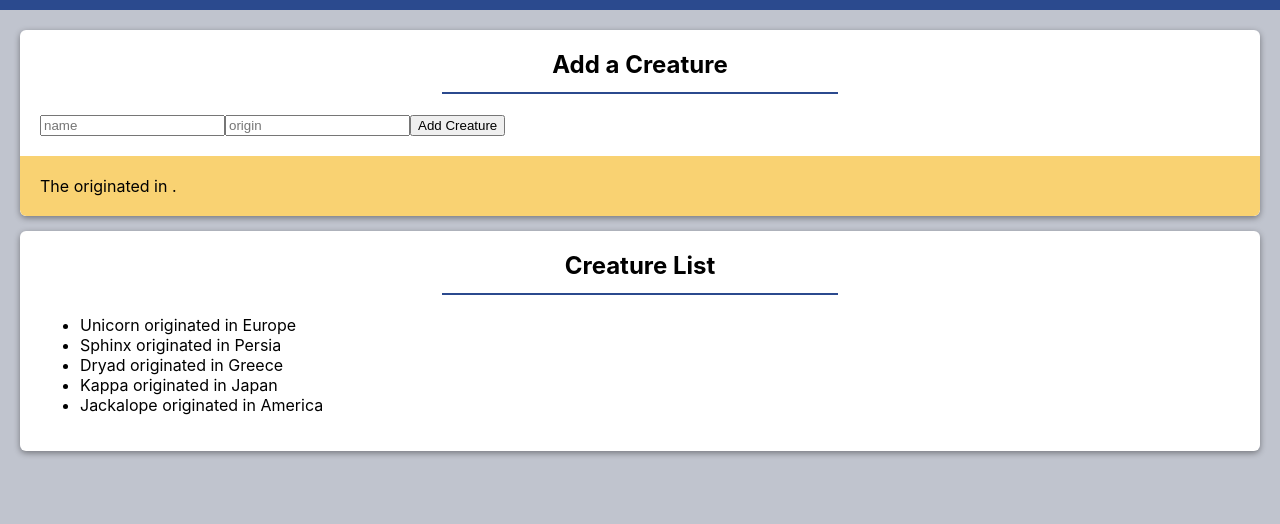
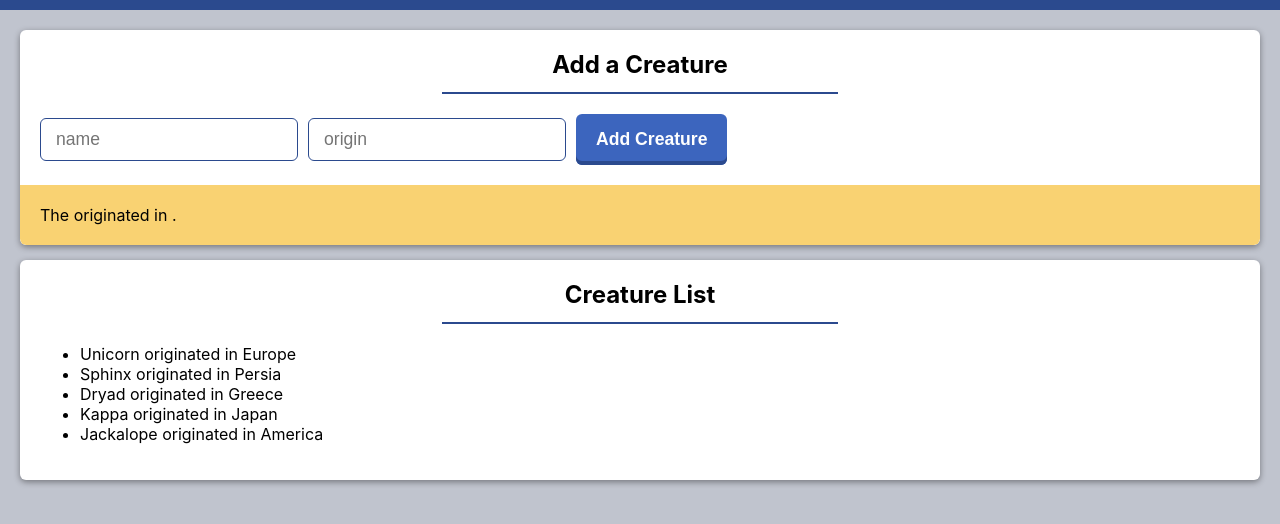
Before and after one commit to myronschippers/apis-react-props, a React app: page / in a window 1280 px wide. Shown: the part 92-616 px from the top of the page. Built offline with nearby package versions, Linux system fonts and the light colour scheme.

Commit message:
styling the form fields and button

```diff
--- a/src/components/App/App.css
+++ b/src/components/App/App.css
@@ -49,3 +49,31 @@
   bottom: 0;
   transform: translate(-50%, 0);
 }
+
+.field {
+  display: inline-block;
+  padding: 10px 15px;
+  margin-right: 10px;
+  border: 1px solid #2b4a8e;
+  border-radius: 6px;
+  font-size: 1.1rem;
+}
+
+.btn {
+  display: inline-block;
+  box-sizing: border-box;
+  padding: 15px 20px;
+  font-size: 1.1rem;
+  font-weight: bold;
+  color: #fefefe;
+  border-radius: 6px;
+  box-shadow: inset 0 -4px 0 #2b4a8e;
+  border-width: 0;
+  background-color: #3c65be;
+  cursor: pointer;
+}
+
+.btn:hover {
+  background-color: #2b4a8e;
+  box-shadow: inset 0 4px 4px #1b2f5a;
+}
--- a/src/components/App/App.js
+++ b/src/components/App/App.js
@@ -37,6 +37,10 @@ class App extends Component {
   }
 
   render() {
+    const displayCreatures = this.state.creatureList.map((creature, index) => {
+      return <li key={index}>{creature.name} originated in {creature.origin}</li>
+    });
+
     return (
       <div>
         <header className="appHd">
@@ -45,32 +49,32 @@ class App extends Component {
         <main className="wrapper">
           <div className="panel panel_connectedTop">
             <h2 className="panel-hdg">Add a Creature</h2>
+
             <input
+              className="field"
               value={this.state.newCreature.name}
               placeholder="name"
               onChange={(event) => this.handleChangeFor(event, 'name')}
             />
             <input
+              className="field"
               value={this.state.newCreature.origin}
               placeholder="origin"
               onChange={(event) => this.handleChangeFor(event, 'origin')}
             />
-            <button onClick={this.handleClick}>Add Creature</button>
+            <button className="btn" onClick={this.handleClick}>Add Creature</button>
 
+            {/* output of inputs above */}
             <p className="panel-bottomMsg">
               The {this.state.newCreature.name} originated in {this.state.newCreature.origin}.
             </p>
           </div>
 
-          {/* output of inputs above */}
-
-
           <div className="panel">
             <h2 className="panel-hdg">Creature List</h2>
+
             <ul>
-              {this.state.creatureList.map((creature, index) => (
-                <li key={index}>{creature.name} originated in {creature.origin}</li>)
-              )}
+              {displayCreatures}
             </ul>
           </div>
         </main>
```
